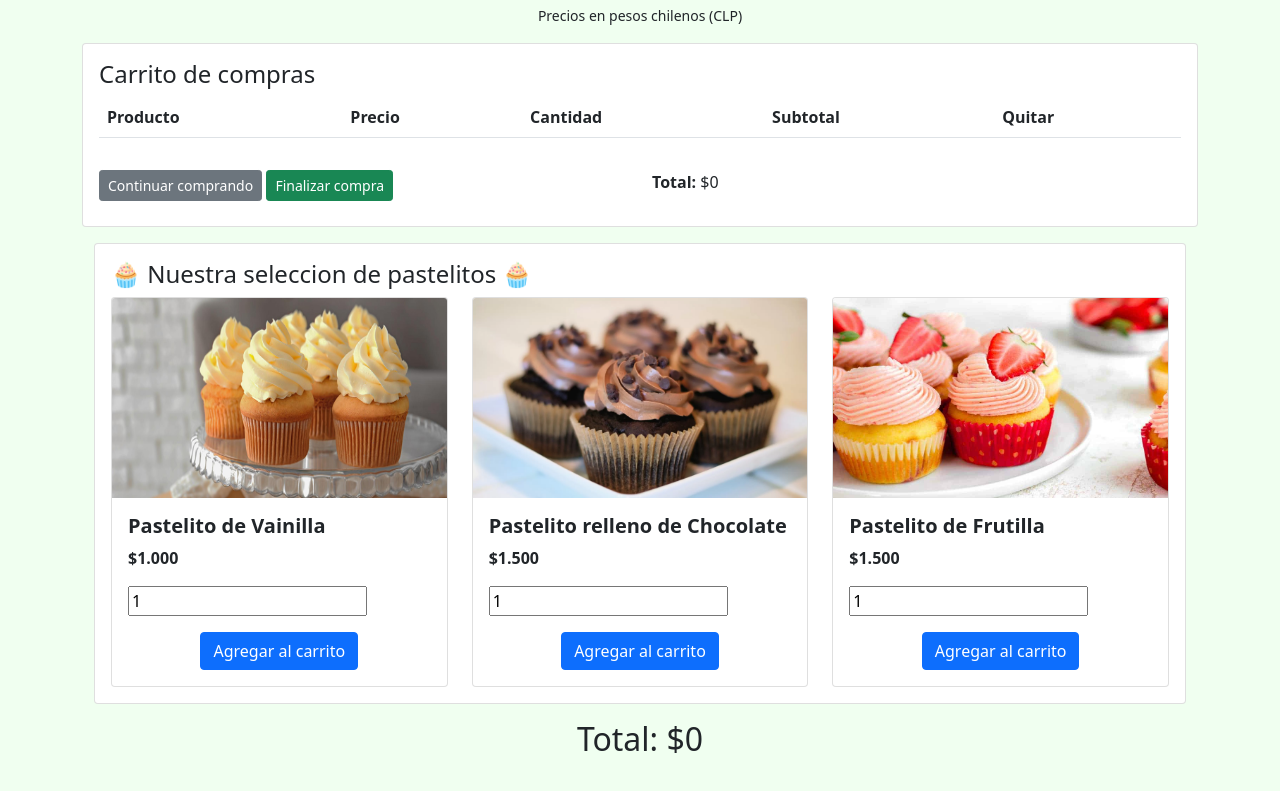
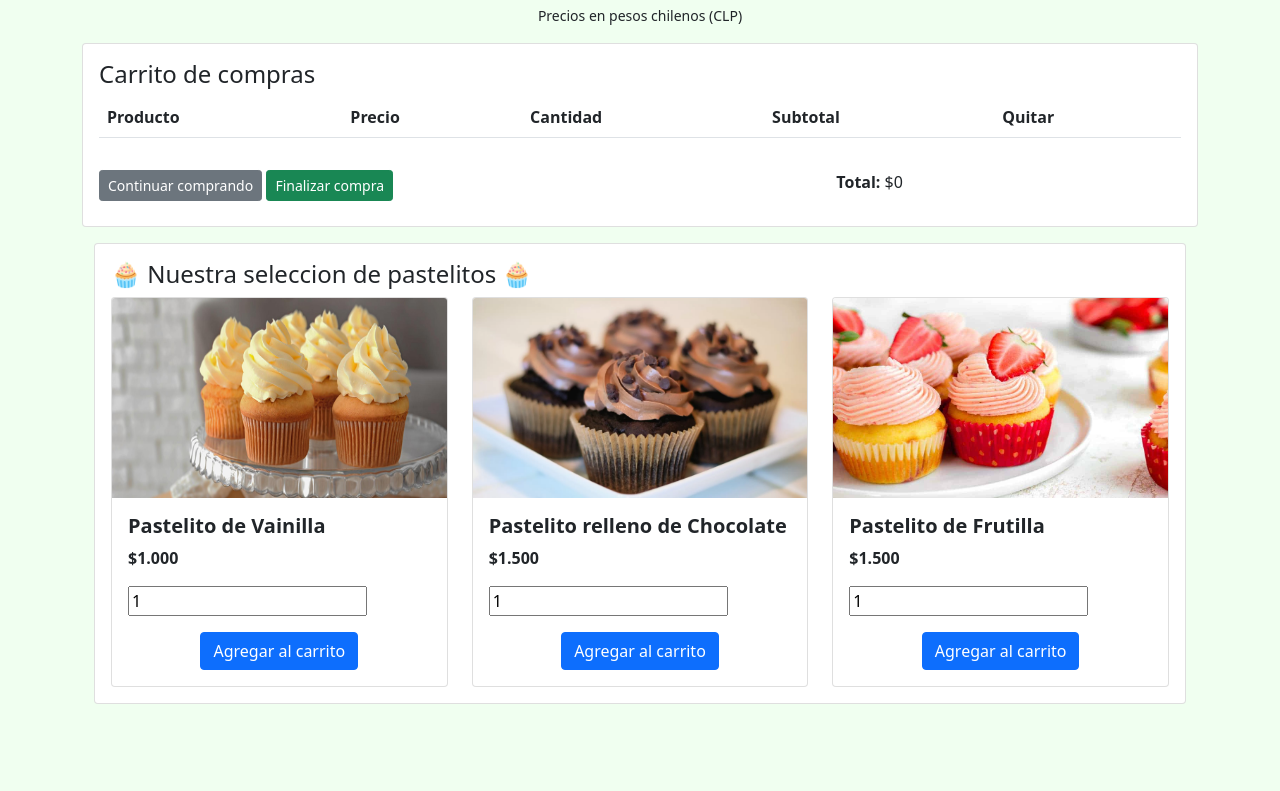
Before and after one commit to rartigues/EntregaJavaScript6E, a plain HTML site: page index.html in a window 1280 px wide. Shown: the part 53-844 px from the top of the page. Drawn offline with nearby package versions, Linux system fonts and the light colour scheme.

Commit message:
style edit

```diff
--- a/index.html
+++ b/index.html
@@ -49,7 +49,7 @@
                 </div>
               </div>
               <div class="table-responsive">
-                <table class="table table-hover table-striped">
+                <table class="table table-hover">
                   <thead>
                     <tr>
                       <th>Producto</th>
@@ -67,7 +67,7 @@
               </div>
               <p></p>
               <div class="row">
-                <div class="col-sm-6">
+                <div class="col-sm-8">
                   <button class="btn btn-sm btn-secondary">
                     <i class="fas fa-angle-left"></i>
                     Continuar comprando
@@ -77,7 +77,7 @@
                     <i class="fas fa-angle-right"></i>
                   </button>
                 </div>
-                <div class="col-sm-6">
+                <div class="col-sm-4">
                   <div class="float-right">
                     <p>
                       <strong>Total:</strong>
@@ -201,10 +201,10 @@
     </div>
   </div>
 
-  <div class="total">
+  <!--<div class="total">
     <p></p>
     <h2>Total: <span id="totall"></span></h2>
-  </div>
+  </div>-->
   <script src="./js/default.js"></script>
 
 </body>
```
